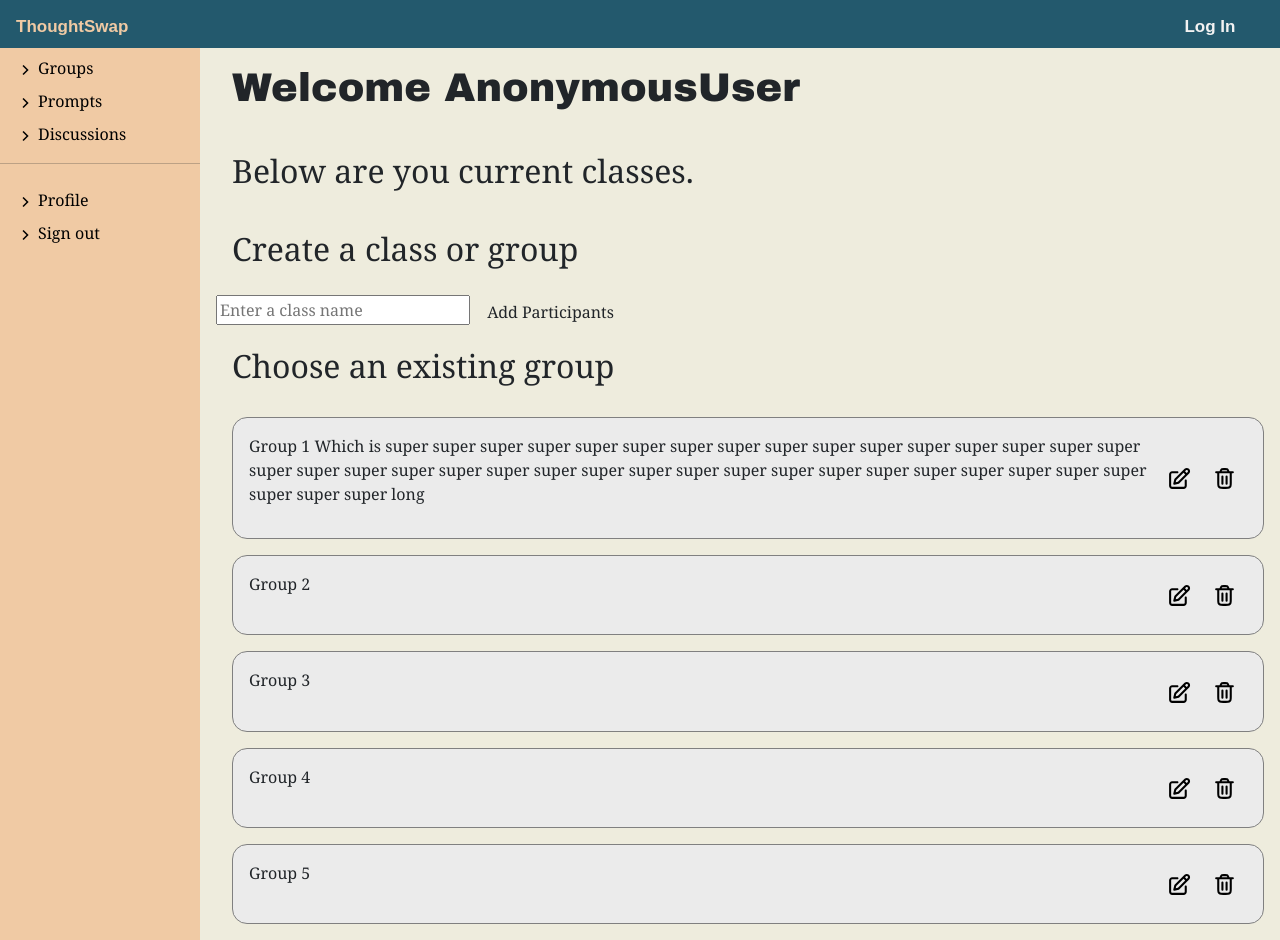
After one commit to 347S24/347-final-project-thoughtswap, a Django app: page /discussion/profile/groups/ in a window 1280 px wide. The commit adds this page. Run offline with Django 4.2, Linux system fonts and the light colour scheme.

Commit message:
changed all default css settings

```diff
--- a/thoughtSwap/discussion/static/css/styles.css
+++ b/thoughtSwap/discussion/static/css/styles.css
@@ -37,8 +37,8 @@ Dark Blue: #23596d
 }
 
 .nav-item {
-    list-style: georgian inside url('../media/chevron-right-svgrepo-com.svg');
     padding-top: 0.5em;
+    list-style: none;
 }
 
 .nav-link {
@@ -85,7 +85,7 @@ Dark Blue: #23596d
 .discussion-container {
     display: flex;
     justify-content: space-around;
-    /* margin-top: 2rem; */
+    margin: 0.5rem;
 }
 
 .prompt-container {
@@ -107,6 +107,9 @@ Dark Blue: #23596d
     text-indent: 0;
 }
 
+#front-page-mission {
+    margin: 0;
+}
 .prompt-display {
     height: fit-content !important;
     border: solid 1px grey;
@@ -187,8 +190,9 @@ Dark Blue: #23596d
     text-decoration: none;
     display: inline-block;
     text-align: center;
-    font-family: 'Times New Roman', Times, serif;
     font-size: medium;
+    font-family: Arial, Helvetica, sans-serif;
+    font-weight: bold;
 }
 
 .prompt-btn-container {
@@ -209,9 +213,26 @@ Dark Blue: #23596d
     margin: 1em;
 }
 
+/* HOME PAGE / DEFAULT VALUES */
 body {
     background: #eeecdd;
     margin: 0;
+}
+
+h1 {
+    font-family: Arial Black, verdana, sans-serif;
+}
+
+a {
+    font-family: arial;
+    font-weight: bold;
+}
+
+p,
+div,
+span {
+    /* font-family: Arial, Helvetica, sans-serif; */
+    font-family: Georgia, 'Times New Roman', Times, serif;
 }
 
 .topnav {
@@ -252,8 +273,8 @@ body {
     width: 15rem;
     margin: auto;
     margin-top: 2rem;
+    margin-bottom: 2rem;
     height: 2rem;
-    padding-top: .75rem;
     color: white;
 }
 
@@ -263,11 +284,12 @@ body {
 
 .start-swap-btn a {
     text-decoration: none;
-    display: inline-block;
-    width: 100%;
-    height: 100%;
     text-align: center;
     color: #f2f2f2;
+    height: 100%;
+    display: flex;
+    justify-content: center;
+    align-items: center;
 }
 
 .start-swap-btn a:hover {
--- /dev/null
+++ b/thoughtSwap/discussion/templates/discussion/profile/facilitator_groups.html
@@ -0,0 +1,83 @@
+{% extends "discussion/profile/facilitator_profile.html" %}
+
+{% block header %}
+{% endblock %}
+
+{% block profileContent %}
+<div class="facilitator-profile">
+    <h1 class="discussion-header">Welcome {{ user }}</h1>
+    <h2 class="discussion-header">Below are you current classes.</h2>
+    <div class="profile-container" id="create-prompt">
+        <h2 class="discussion-header">Create a class or group</h2>
+        <div class="response-board">
+            <input type="text" class="input" placeholder="Enter a class name">
+            <button class="btn" type="button">Add Participants</button>
+            <!-- <h1>Add participants</h1> -->
+
+        </div>
+        <h2 class="discussion-header">Choose an existing group</h2>
+        <div class="response-board">
+            <div class="prompt-crud">
+                <p class="prompt-content">Group 1 Which is super super super super super super super super super super
+                    super super super super super super super super super super super super super super super super
+                    super super super super super super super super super super super super long</p>
+                <div class="prompt-ud">
+                    <button class="ud-button" type="button"><img src="/static//media/edit-svgrepo-com.svg"
+                            alt="edit prompt button"></button>
+                    <button class="ud-button" type="button"><img src="/static/media/trash-svgrepo-com.svg"
+                            alt="delete prompt button"></button>
+                </div>
+            </div>
+            <div class="prompt-crud">
+                <p class="prompt-content">Group 2</p>
+                <div class="prompt-ud">
+                    <button class="ud-button" type="button"><img src="/static//media/edit-svgrepo-com.svg"
+                            alt="edit prompt button"></button>
+                    <button class="ud-button" type="button"><img src="/static/media/trash-svgrepo-com.svg"
+                            alt="delete prompt button"></button>
+                </div>
+            </div>
+            <div class="prompt-crud">
+                <p class="prompt-content">Group 3</p>
+                <div class="prompt-ud">
+                    <button class="ud-button" type="button"><img src="/static//media/edit-svgrepo-com.svg"
+                            alt="edit prompt button"></button>
+                    <button class="ud-button" type="button"><img src="/static/media/trash-svgrepo-com.svg"
+                            alt="delete prompt button"></button>
+                </div>
+            </div>
+            <div class="prompt-crud">
+                <p class="prompt-content">Group 4</p>
+                <div class="prompt-ud">
+                    <button class="ud-button" type="button"><img src="/static//media/edit-svgrepo-com.svg"
+                            alt="edit prompt button"></button>
+                    <button class="ud-button" type="button"><img src="/static/media/trash-svgrepo-com.svg"
+                            alt="delete prompt button"></button>
+                </div>
+            </div>
+            <div class="prompt-crud">
+                <p class="prompt-content">Group 5</p>
+                <div class="prompt-ud">
+                    <button class="ud-button" type="button"><img src="/static//media/edit-svgrepo-com.svg"
+                            alt="edit prompt button"></button>
+                    <button class="ud-button" type="button"><img src="/static/media/trash-svgrepo-com.svg"
+                            alt="delete prompt button"></button>
+                </div>
+            </div>
+        </div>
+        <div class="response-board">
+            {% for group in groups %}
+            <div class="prompt-crud">
+                <a class="prompt-content" href="#"><span>{{ group }}</span></a>
+                <div class="prompt-ud">
+                    <button class="ud-button" type="button"><img src="/static//media/edit-svgrepo-com.svg"
+                            alt="edit prompt button"></button>
+                    <button class="ud-button" type="button"><img src="/static/media/trash-svgrepo-com.svg"
+                            alt="delete prompt button"></button>
+                </div>
+            </div>
+            {% endfor %}
+        </div>
+    </div>
+</div>
+{% endblock %}
--- a/thoughtSwap/discussion/templates/discussion/profile/facilitator_profile.html
+++ b/thoughtSwap/discussion/templates/discussion/profile/facilitator_profile.html
@@ -9,12 +9,21 @@
             <div class="">
                 <ul class="nav-list">
                     <li class="nav-item">
-                        <a class="nav-link" href="{% url 'facilitator-prompts' %}"><span class="">Prompts</span>
+                        <a class="nav-link" href="{% url 'facilitator-groups' %}"><img
+                                src="/static/media/chevron-right-svgrepo-com.svg" alt="bullet point"><span
+                                class="ms-1 d-none d-sm-inline">Groups</span>
+                        </a>
+                    </li>
+                    <li class="nav-item">
+                        <a class="nav-link" href="{% url 'facilitator-prompts' %}"><img
+                                src="/static/media/chevron-right-svgrepo-com.svg" alt="bullet point"><span
+                                class="ms-1 d-none d-sm-inline">Prompts</span>
                         </a>
                     </li>
                     <li class="nav-item">
                         <a class="nav-link" href="{% url 'facilitator-discussions' %}" data-bs-toggle="collapse">
-                            <span class="ms-1 d-none d-sm-inline">Discussions</span>
+                            <img src="/static/media/chevron-right-svgrepo-com.svg" alt="bullet point"><span
+                                class="ms-1 d-none d-sm-inline">Discussions</span>
                         </a>
                         <!-- <ul class="nav-list" id="submenu1" data-bs-parent="#menu">
                             <li class="nav-item">
@@ -31,8 +40,12 @@
                 <hr>
                 <div class="dropdown pb-4">
                     <ul class="nav-list">
-                        <li class="nav-item"><a class="nav-link" href="{% url 'facilitator-profile' %}">Profile</a></li>
-                        <li class="nav-item"><a class="nav-link" href="{% url 'index' %}">Sign out</a></li>
+                        <li class="nav-item"><a class="nav-link" href="{% url 'facilitator-profile' %}"><img
+                                    src="/static/media/chevron-right-svgrepo-com.svg" alt="bullet point"><span
+                                    class="ms-1 d-none d-sm-inline">Profile</span></a></li>
+                        <li class="nav-item"><a class="nav-link" href="{% url 'index' %}"><img
+                                    src="/static/media/chevron-right-svgrepo-com.svg" alt="bullet point"><span
+                                    class="ms-1 d-none d-sm-inline">Sign out</span></a></li>
                     </ul>
                 </div>
             </div>
@@ -46,7 +59,8 @@
             </h2>
             <div class="profile-container" id="profile-info">
                 <div class="info-display">
-                    <a class="nav-link" href="{% url 'facilitator-prompts' %}"><span>This will display prompts</span></a>
+                    <a class="nav-link" href="{% url 'facilitator-prompts' %}"><span>This will display
+                            prompts</span></a>
                     <!-- {% for prompt in prompts %}
                     <div class="prompt-item">
                         <a class="nav-link"href="#"><span>{{ prompt }}</span></a>
@@ -54,7 +68,8 @@
                     {% endfor %} -->
                 </div>
                 <div class="info-display">
-                    <a class="nav-link" href="{% url 'facilitator-discussions' %}"><span>This will display discussions</span></a>
+                    <a class="nav-link" href="{% url 'facilitator-discussions' %}"><span>This will display
+                            discussions</span></a>
                     <!-- {% for discussion in discussions %}
                     <div class="discussion">
                         <a class="nav-link"href="#"><span>{{ discussion }}</span></a>
--- a/thoughtSwap/discussion/templates/index.html
+++ b/thoughtSwap/discussion/templates/index.html
@@ -6,6 +6,7 @@
     {% block title %}
     <title>ThoughtSwap</title>
     {% endblock %}
+    <link href="https://cdn.jsdelivr.net/npm/bootstrap@5.3.3/dist/css/bootstrap.min.css" rel="stylesheet" integrity="sha384-QWTKZyjpPEjISv5WaRU9OFeRpok6YctnYmDr5pNlyT2bRjXh0JMhjY6hW+ALEwIH" crossorigin="anonymous">
     <link rel="stylesheet" href="/static/css/styles.css">
 
 </head>
@@ -13,11 +14,11 @@
 
 <body>
     <div class="topnav">
-        <a id="logo" href="homepage.html">ThoughtSwap</a>
+        <a id="logo" href="{% url 'index' %}">ThoughtSwap</a>
         <!--login.html is blank right now-->
-        <a href="login.html">Log In</a>
+        <a href="{% url 'facilitator-profile' %}">Log In</a>
         <!--eventually link the page for inserting a code-->
-        <a href="">Quick Swap</a>
+        <a href="{% url 'participant-view' %}">Quick Swap</a>
     </div>
     {% block header %}
     <h1 class="discussion-header"> Welcome to index.html</h1>
--- a/thoughtSwap/discussion/urls.py
+++ b/thoughtSwap/discussion/urls.py
@@ -7,9 +7,11 @@ urlpatterns = [
     # Discussion pages
     path('facilitator/', views.FacilitatorDiscussionView.as_view(), name='facilitator-view'),
     path('facilitator/profile', views.FacilitatorProfileView.as_view(), name='facilitator-profile'),
-    path('facilitator/profile/prompts', views.FacilitatorPromptView.as_view(), name='facilitator-prompts'),
-    path('facilitator/profile/discussion', views.PastDiscussionView.as_view(), name='facilitator-discussions'),
+    path('profile/prompts', views.FacilitatorPromptView.as_view(), name='facilitator-prompts'),
+    path('profile/discussion', views.PastDiscussionView.as_view(), name='facilitator-discussions'),
     path('participant/', views.ParticipantDiscussionView.as_view(), name='participant-view'),
+    path('profile/groups/', views.FacilitatorGroupView.as_view(), name='facilitator-groups'),
+    path('groups/', views.ParticipantGroupView.as_view(), name='groups'),
     # path('facilitator/<int:pk>', views.FacilitatorDetailView.as_view(), name='facilitator-detail'),
     # path('<int:pk>', views.DiscussionDetailView.as_view(), name='discussion-detail'),
 ]
--- a/thoughtSwap/discussion/views.py
+++ b/thoughtSwap/discussion/views.py
@@ -45,3 +45,14 @@ class ParticipantDiscussionView(generic.ListView):
     model = Student
     template_name = 'discussion/participant_view.html'
     # paginate_by = 10
+
+class ParticipantGroupView(generic.ListView):
+    model = Student
+    template_name = 'discussion/participant_groups.html'
+    # paginate_by = 10
+
+
+class FacilitatorGroupView(generic.ListView):
+    model = Student
+    template_name = 'discussion/profile/facilitator_groups.html'
+    # paginate_by = 10
--- a/thoughtSwap/thoughtSwap/urls.py
+++ b/thoughtSwap/thoughtSwap/urls.py
@@ -29,9 +29,6 @@ urlpatterns += [
     path('discussion/', include('discussion.urls')),
 ]
 
-# urlpatterns += [
-#     path('', RedirectView.as_view(url='discussion/', permanent=True)),
-# ]
 urlpatterns += [
     path('', RedirectView.as_view(url='discussion/', permanent=True)),
 ]
```
Also changed, not shown: thoughtSwap/discussion/static/media/chevron-right-svgrepo-com.svg, thoughtSwap/discussion/templates/discussion/participant_groups.html (added).
